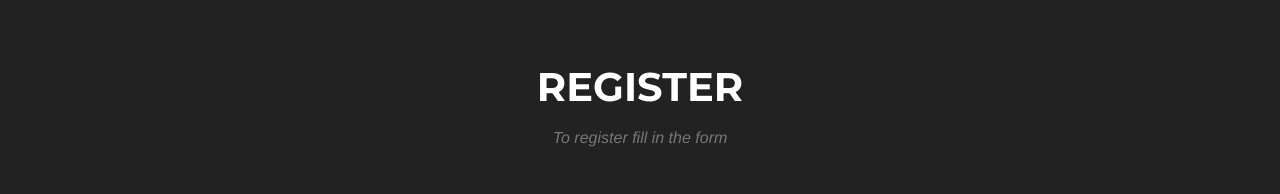
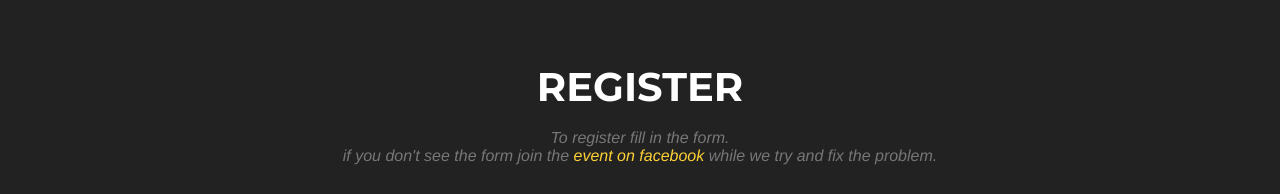
Before and after one commit to CodeWeekKIT/CodeWeekKIT.github.io, a plain HTML site: page index.html in a window 1280 px wide. Shown: the part 4260-4454 px from the top of the page. Drawn offline with nearby package versions, Linux system fonts and the light colour scheme; a web font is replaced by a local one.

Commit message:
Add temporary fix for google form

```diff
--- a/index.html
+++ b/index.html
@@ -268,7 +268,11 @@
             <div class="row">
                 <div class="col-lg-12 text-center">
                     <h2 class="section-heading">Register</h2>
-                    <h3 class="section-subheading text-muted">To register fill in the form</h3>
+                    <h3 class="section-subheading text-muted">
+                        To register fill in the form.
+                        <br />
+                        <i>if you don't see the form join the <a href="https://www.facebook.com/events/1505787666374110">event on facebook</a> while we try and fix the problem.</i>
+                    </h3>
                 </div>
             </div>
             <div class="row">
```
